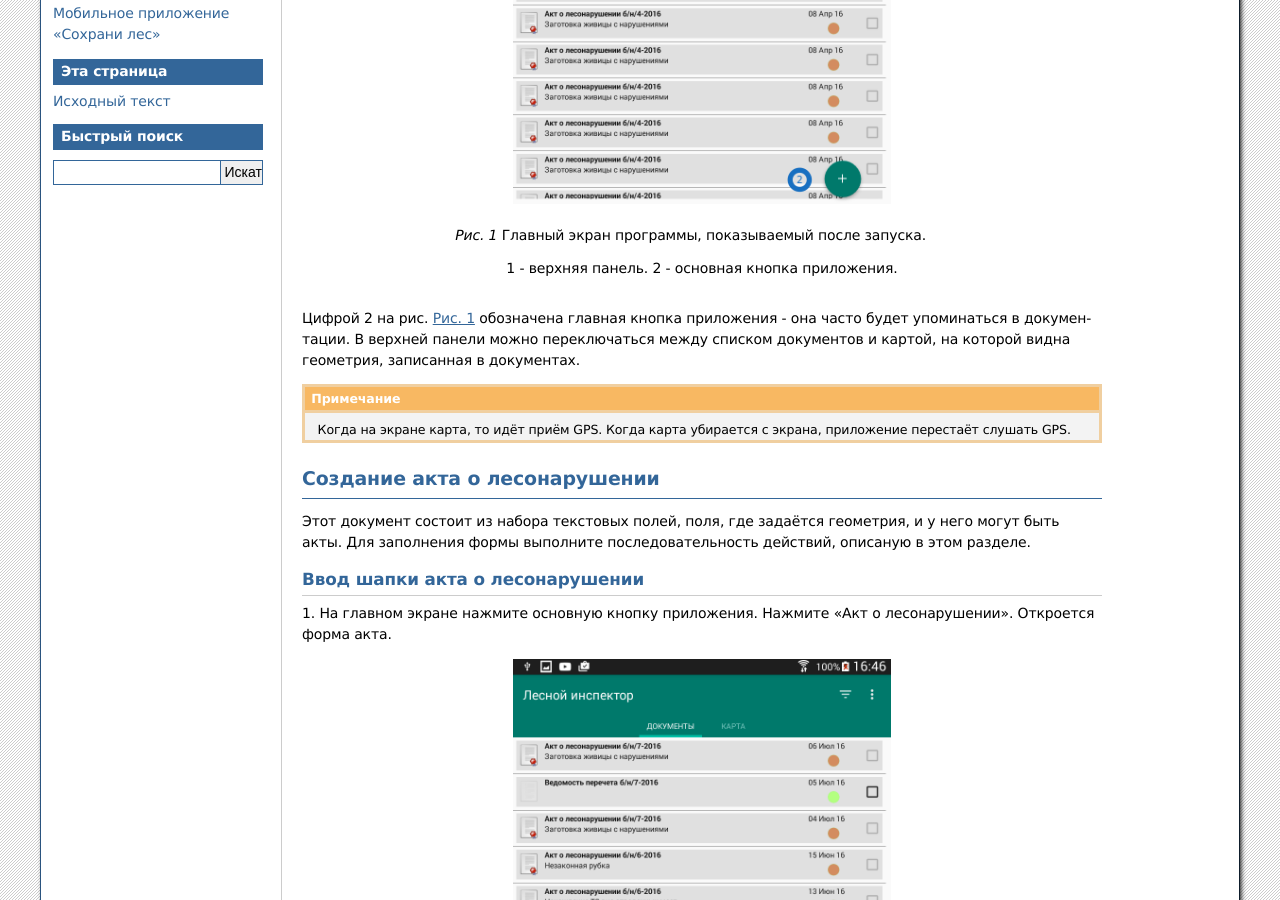
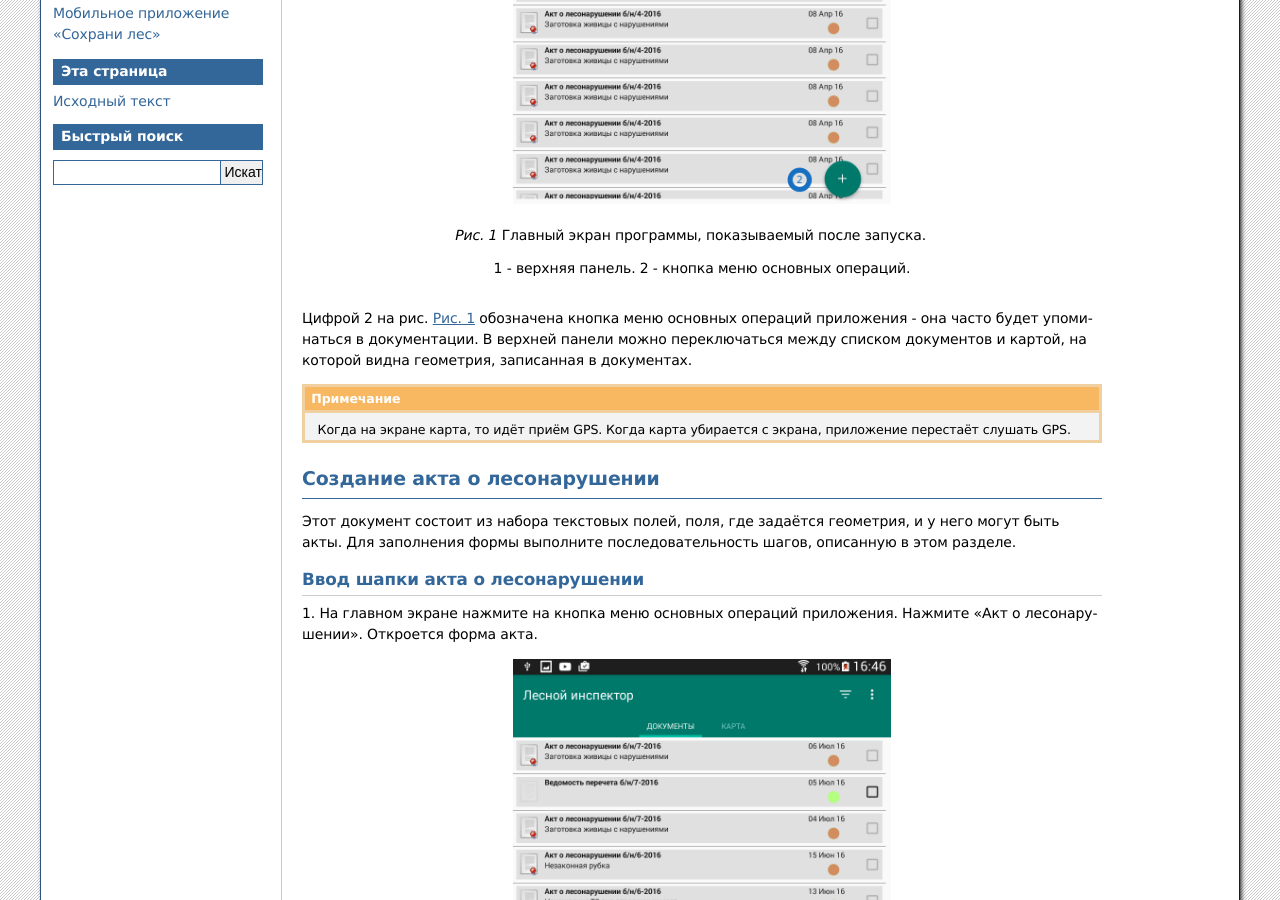
Before and after one commit to nextgis/docs_forestinspector, a Sphinx documentation site: the page built from source/inspector.rst, in a window 1280 px wide and 900 px high, scrolled down 971 px. Built offline with Sphinx 7.4.7, drawn with Linux system fonts in a browser that asks for light colours; formulas are drawn with MathJax 3; some of the changed text lies outside the part shown.

Commit message:
приложение лесной инспектор

```diff
--- a/source/inspector.rst
+++ b/source/inspector.rst
@@ -37,23 +37,25 @@
 
    Главный экран программы, показываемый после запуска.
 
-   1 - верхняя панель. 2 - основная кнопка приложения.
+   1 - верхняя панель. 2 - кнопка меню основных операций.
 
-Цифрой 2 на рис. :numref:`fw_start_screen` обозначена главная кнопка приложения - она часто будет упоминаться в документации.
-В верхней панели можно переключаться между списком документов и картой, на которой видна геометрия, записанная в документах.
+Цифрой 2 на рис. :numref:`fw_start_screen` обозначена кнопка меню основных операций
+приложения - она часто будет упоминаться в документации.
+В верхней панели можно переключаться между списком документов и картой, на которой
+видна геометрия, записанная в документах.
 
 .. note:: Когда на экране карта, то идёт приём GPS. Когда карта убирается с экрана, приложение перестаёт слушать GPS.
 
 Создание акта о лесонарушении
 -------------------------------------------------------
 
-Этот документ состоит из набора текстовых полей, поля, где задаётся геометрия, и у него могут быть акты. Для заполнения формы выполните последовательность действий, описаную в этом разделе.
+Этот документ состоит из набора текстовых полей, поля, где задаётся геометрия, и у него могут быть акты. Для заполнения формы выполните последовательность шагов, описанную в этом разделе.
 
 Ввод шапки акта о лесонарушении
 ^^^^^^^^^^^^^^^^^^^^^^^^^^^^^^^^^^^^^^^^^^^^^^^^^^^^^^^
 
-1. На главном экране нажмите основную кнопку приложения. Нажмите "Акт о лесонарушении".
-Откроется форма акта.
+1. На главном экране нажмите на кнопка меню основных операций приложения. Нажмите
+"Акт о лесонарушении". Откроется форма акта.
 
 .. figure:: _static/fw_mainscreen_mainbutton.png
    :name: fw_akt_o_lesonarushenii_create
@@ -78,15 +80,14 @@
 
 .. note::  Во время составления вы можете нажать кнопку :guilabel:`Сохранить`, которая находится внизу формы. Форма акта закроется, программа перейдёт на главный экран, в списке документов ваш акт будет самым верхним. Акт сохранится в памяти устройства, и при необходимости вы сможете его выключать, заменять батарею, и т.п. Акт можно будет открыть из списка и продолжить его заполнение.
 
-
 Указание места совершения нарушения
 ^^^^^^^^^^^^^^^^^^^^^^^^^^^^^^^^^^^^^^^^^^^^
-На этом этапе нужно составить текст с описанием места совершения нарушения. Для этого
-нужно задать геометрию места нарушения на карте, и на основании заданной геометрии
-сгенерируется текст.
+Чтобы указать на карте место совершения нарушений, нужно составить текст с описанием
+места совершения нарушения. Для этого нужно задать геометрию места нарушения на карте,
+и на основании заданной геометрии сгенерируется текст.
 
 4. Нажмите на поле :guilabel:`2. Место совершения нарушения`. Откроется карта. Нажмите
-на основную кнопку.
+на кнопку меню основных операций.
 
 .. figure:: _static/fw_modes_add_coordinates.png
    :name: fw_modes_add_coordinates
@@ -110,7 +111,9 @@
 
    Список лесоделения с двумя выделеными кварталами.
 
-Список может быть очень длинным, поэтому по нему можно организовать поиск. Сверху на :numref:`fw_spisok_lesodelenie` имеется кнопка поиска (2). Нажмите на неё, введите с помощью экранной клавиатуры часть искомого названия (лесничество или номер квартала), нажмите на клавиатуре кнопку поиска (на месте клавиши :guilabel:`ввод`, см. :numref:`fw_spisok_lesodelenie_search` ).
+Список может быть очень длинным, поэтому по нему можно организовать поиск. Сверху на :numref:`fw_spisok_lesodelenie` имеется кнопка поиска (2). Нажмите на неё, введите
+с помощью экранной клавиатуры часть искомого названия (лесничество или номер квартала),
+нажмите на клавиатуре кнопку поиска (на месте клавиши :guilabel:`ввод`, см. :numref:`fw_spisok_lesodelenie_search` ).
 
 .. figure:: _static/fw_spisok_lesodelenie_search.png
    :name: fw_spisok_lesodelenie_search
@@ -171,8 +174,8 @@
 
    Этап создания мультиполигона.
 
-   Панель инструментов слева направо: 1 - завершение режима редактирования; 2 - добавить новый
-   мультиполигон; 3 - добавить полигон; 4 - удалить мультиполигон; 5 - удалить часть
+   Панель инструментов слева направо: 1 - завершение режима редактирования; 2 - добавить
+   новый мультиполигон; 3 - добавить полигон; 4 - удалить мультиполигон; 5 - удалить часть
    мультиполигона; 6 - удалить выделенную точку; 7 - переместить выделенную точку в
    центр экрана; 8 - переместить выделенную точку в текущие координаты.
 
@@ -242,7 +245,8 @@
 Ведомость перечета
 ^^^^^^^^^^^^^^^^^^^^^^^^^
 
-На экране ведомости перечета нажмите главную кнопку. Откроется окно добавления данных.
+На экране ведомости перечета нажмите на кнопку меню основных операций. Откроется
+окно добавления данных.
 
 .. figure:: _static/fw_vedomost_perecheta_add.png
    :name: fw_vedomost_perecheta_add
@@ -281,7 +285,8 @@
 
 Вид и количество продукции, подлежащей изятию
 ^^^^^^^^^^^^^^^^^^^^^^^^^^^^^^^^^^^^^^^^^^^^^^^^^^^^^
-На экране Продукция для изъятия нажмите главную кнопку. Откроется окно добавления данных (см. :numref:`fw_produkcia_dlya_izatia_entering`).
+На экране Продукция для изъятия нажмите на кнопку меню основных операций. Откроется окно
+добавления данных (см. :numref:`fw_produkcia_dlya_izatia_entering`).
 
 .. figure:: _static/fw_produkcia_dlya_izatia_entering.png
    :name: fw_produkcia_dlya_izatia_entering
```
Also changed, not shown: other parts of source/inspector.rst (+4 -4 lines).
